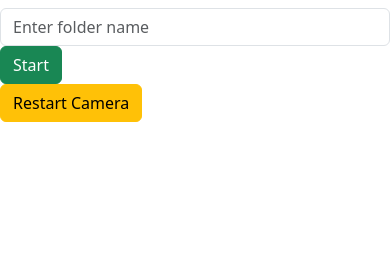
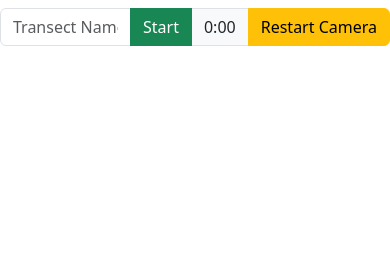
Before and after one commit to Revive-Our-Gulf/avt-camera, a Flask app: page / in a window 390 px wide. Shown: the part 100-376 px from the top of the page. Run offline with Flask 3, Linux system fonts and the light colour scheme; parts of the project's set-up code (start-up, migrations or seed data) failed here and were passed over; some libraries are stand-ins or nearby versions.

Commit message:
improved record button to change colour using bootstrap

```diff
--- a/app/static/javascript/record.js
+++ b/app/static/javascript/record.js
@@ -16,10 +16,13 @@ function updateRecordingState(recording, elapsedTime) {
     isRecording = recording; // Update the local isRecording variable
 
     if (isRecording) {
-        button.classList.add('recording');
+        button.classList.add('btn-danger');
+        button.classList.remove('btn-success');
         button.textContent = 'Stop';
     } else {
-        button.classList.remove('recording');
+        button.classList.add('btn-success');
+        button.classList.remove('btn-danger');
+
         button.textContent = 'Start';
     }
     console.log("Elapsed time:", elapsedTime);
--- a/app/templates/index.html
+++ b/app/templates/index.html
@@ -10,13 +10,10 @@
     </div>
 </div>
 <div class="row streamRow">
-    <div class="col-md-6">
-        <input type="text" id="folderName" class="form-control" placeholder="Enter folder name">
-    </div>
-    <div class="col-md-3">
-        <button id="recordButton" class="btn btn-success btn-block" onclick="toggleRecording()">Start</button>
-    </div>
-    <div class="col-md-3">
+    <div class="input-group">
+        <input type="text" id="folderName" class="form-control mr-2" placeholder="Transect Name">
+        <button type="button" class="btn btn-success" id="recordButton" onclick="toggleRecording()">Start</button>
+        <span class="input-group-text time-recording" id="timeRecording">0:00</span>
         <button id="restartButton" class="btn btn-warning btn-block" onclick="restartPipeline()">Restart Camera</button>
     </div>
 </div>
--- a/app/templates/parameters.html
+++ b/app/templates/parameters.html
@@ -1,4 +1,5 @@
 {% extends "base.html" %}
+{% set include_navbar = true %}
 
 {% block title %}Parameters - RTSP Server{% endblock %}
 
```
